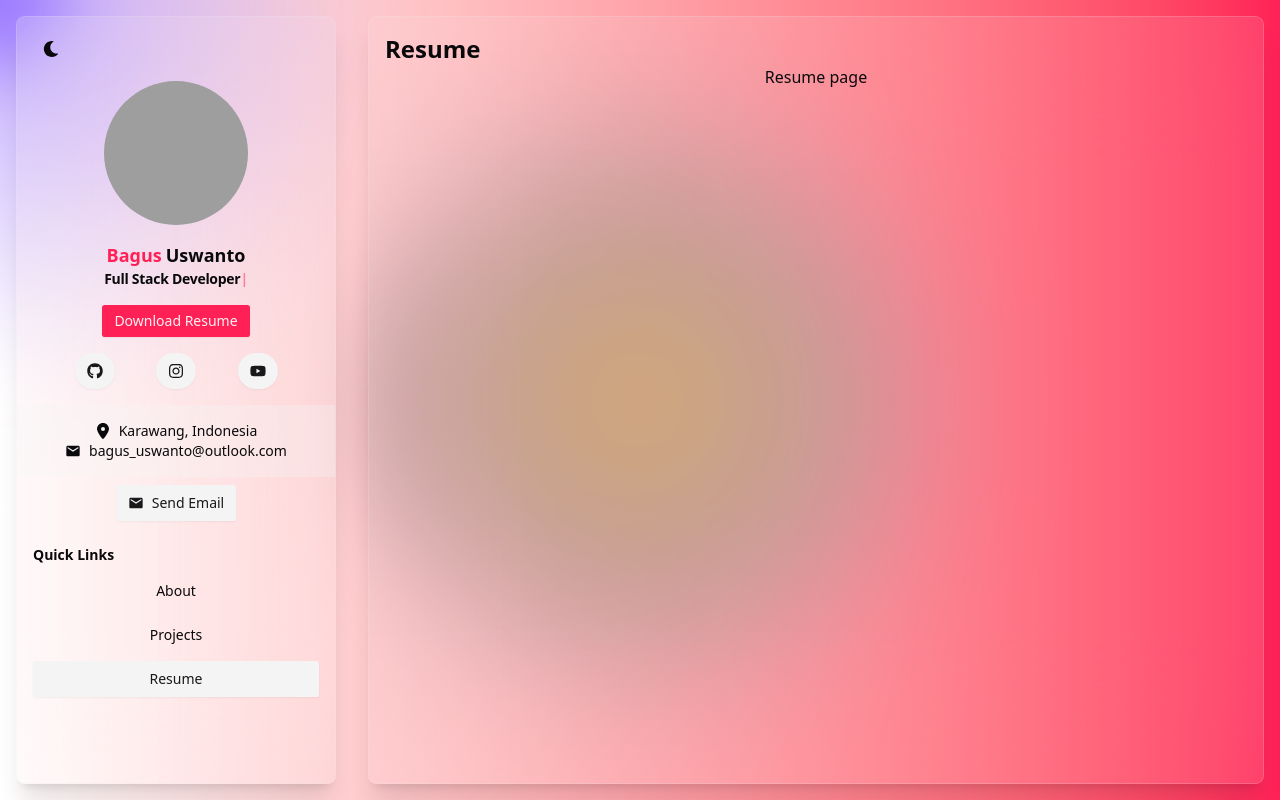
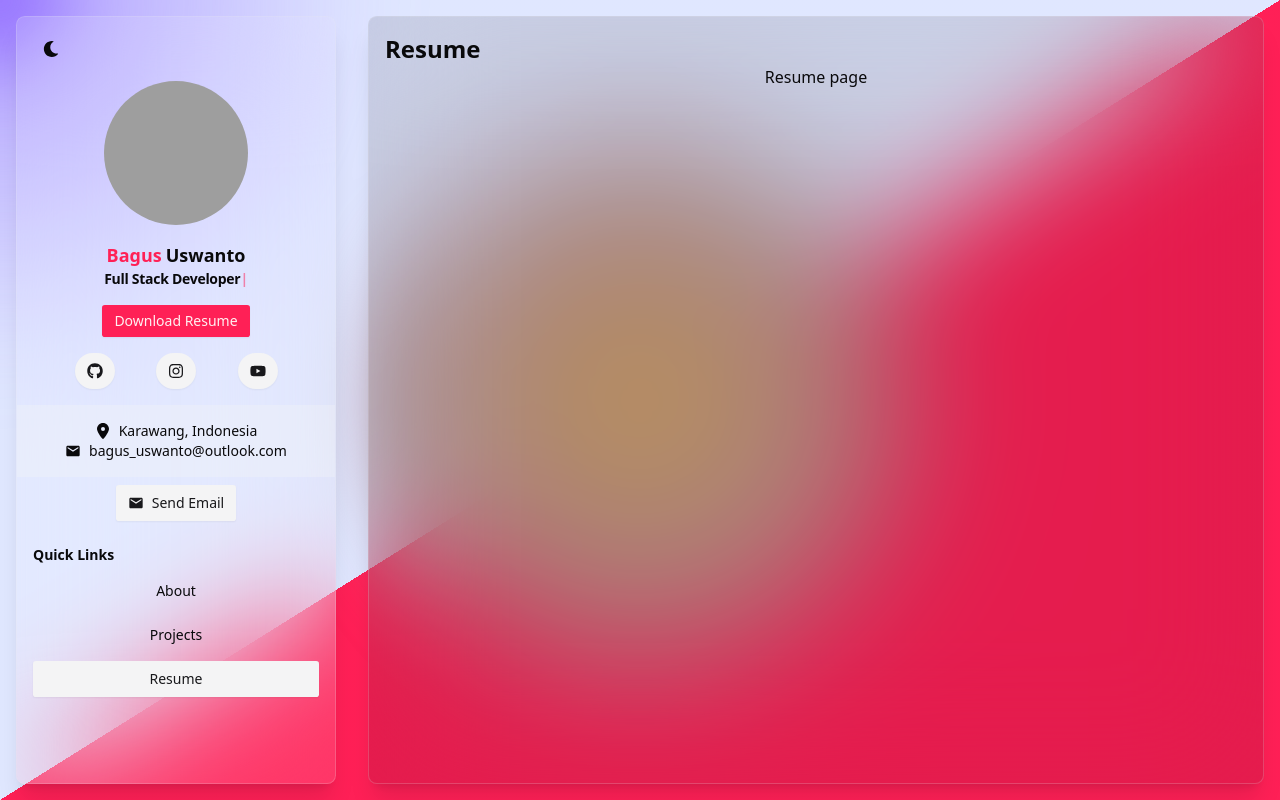
Before and after one commit to bagususwanto/portfolio, a Next.js app: page /resume in a window 1280 px wide. Built offline with nearby package versions, Linux system fonts and the light colour scheme; grey boxes are pictures that could not be loaded.

Commit message:
fix: update background gradient styles for improved visual consistency

```diff
--- a/components/Content.tsx
+++ b/components/Content.tsx
@@ -6,7 +6,7 @@ export default function Content({ children }: { children: React.ReactNode }) {
   const title = pathname.split("/").filter(Boolean).join(" > ") || "About";
 
   return (
-    <div className="flex flex-col items-center w-4xl h-full pt-4 rounded-xl shadow-xl backdrop-blur-3xl bg-white/10 dark:bg-gray-800/30 dark:shadow-black/40 border border-gray-200/20 dark:border-gray-700/30">
+    <div className="flex flex-col items-center w-4xl h-full pt-4 rounded-xl shadow-xl backdrop-blur-3xl bg-black/10 dark:bg-gray-800/30 dark:shadow-black/40 border border-gray-200/20 dark:border-gray-700/30">
       <div className="flex justify-start w-full px-4">
         <h1 className="text-2xl font-bold capitalize">{title}</h1>
       </div>
--- a/components/ui/background-gradient-animation.tsx
+++ b/components/ui/background-gradient-animation.tsx
@@ -105,7 +105,7 @@ export const BackgroundGradientAnimation = ({
   return (
     <div
       className={cn(
-        "h-screen w-screen relative overflow-hidden top-0 left-0 bg-gradient-to-r from-white to-primary dark:from-gray-900 dark:to-gray-800",
+        "h-screen w-screen relative overflow-hidden top-0 left-0 bg-gradient-to-br from-indigo-100 from-50% to-primary to-50% dark:from-gray-900 dark:to-gray-800",
         containerClassName
       )}>
       <svg className="hidden">
```
